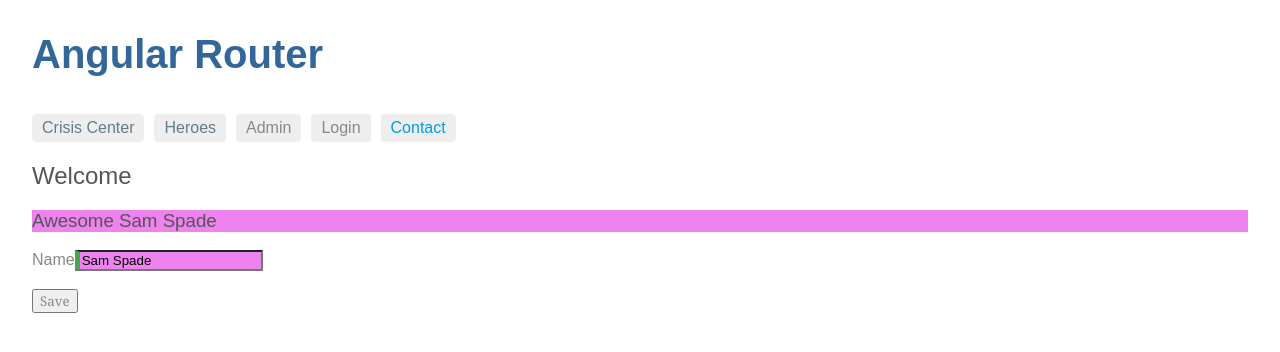
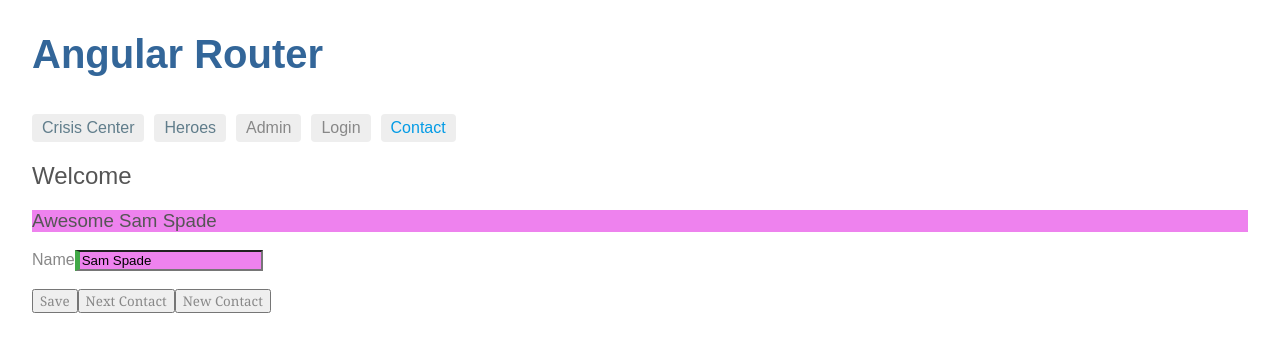
Before and after one commit to ZhangZongkun/my-router, an Angular app: page /contact in a window 1280 px wide. Shown: the top 352 px of the page. Built offline with nearby package versions, Linux system fonts and the light colour scheme.

Commit message:
稍作修改

```diff
--- a/src/app/contact/contact.component.html
+++ b/src/app/contact/contact.component.html
@@ -1,4 +1,5 @@
 <h2>Welcome</h2>
+<div *ngIf="msg" class="msg">{{msg}}</div>
 
 <form *ngIf="contacts" (ngSubmit)="onSubmit()" #contactForm="ngForm">
   <h3 highlight>{{contact.name | awesome}}</h3>
@@ -12,4 +13,6 @@
   </div>
   <br>
   <button type="submit" class="btn btn-default" [disabled]="!contactForm.form.valid">Save</button>
+  <button type="button" class="btn" (click)="nextContact()" [disabled]="!contactForm.form.valid">Next Contact</button>
+  <button type="button" class="btn" (click)="newContact()">New Contact</button>
 </form>
--- a/src/app/contact/contact.component.ts
+++ b/src/app/contact/contact.component.ts
@@ -9,6 +9,7 @@
 export class ContactComponent implements OnInit {
   contact: Contact;
   contacts: Contact[];
+  msg = 'Loading contacts ...';
 
   constructor(private contactService: ContactService) {
   }
@@ -16,12 +17,33 @@
   ngOnInit() {
     this.contactService.getContacts()
       .then(contacts => {
+        this.msg = '';
         this.contacts = contacts;
         this.contact = contacts[0];
       });
   }
 
   onSubmit() {
+    this.displayMessage('Saved ' + this.contact.name);
+  }
+
+  nextContact() {
+    let ix = 1 + this.contacts.indexOf(this.contact);
+    if (ix >= this.contacts.length) {
+      ix = 0;
+    }
+    this.contact = this.contacts[ix];
+  }
+
+  newContact() {
+    this.displayMessage('New contact');
+    this.contact = new Contact(42, '');
+    this.contacts.push(this.contact);
+  }
+
+  displayMessage(msg: string) {
+    this.msg = msg;
+    setTimeout(() => this.msg = '', 1500);
   }
 
 }
--- a/src/app/contact/contact.service.ts
+++ b/src/app/contact/contact.service.ts
@@ -16,12 +16,10 @@
 
 @Injectable()
 export class ContactService {
+
   getContacts() {
-    return new Promise<Contact[]>(resolve => {
-      setTimeout(() => {
-        resolve(CONTACTS);
-      }, FETCH_LATENCY);
-    });
+    return new Promise<Contact[]>(resolve =>
+      setTimeout(() => resolve(CONTACTS), FETCH_LATENCY));
   }
 
   getContact(id: number | string) {
```
